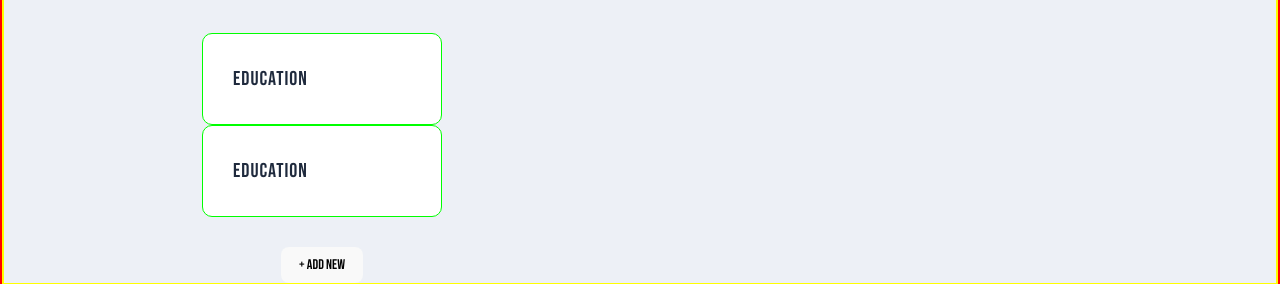
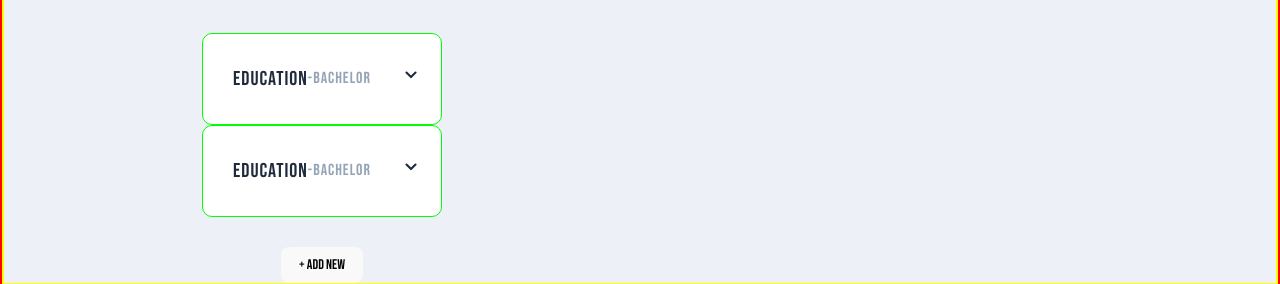
Before and after one commit to nickonyi/CV-Builder, a React (Vite) app: page / in a window 1280 px wide. Shown: the part 566-850 px from the top of the page. Built offline with nearby package versions, Linux system fonts and the light colour scheme.

Commit message:
education form

```diff
--- a/src/components/EducationForms.jsx
+++ b/src/components/EducationForms.jsx
@@ -1,6 +1,7 @@
-import { useContext, ChangeEvent, FormEvent } from "react";
+import { useContext, ChangeEvent, FormEvent,useState } from "react";
 import { DragDropContext, Droppable, Draggable} from "react-beautiful-dnd";
 import { FormDataContext } from "../App";
+import { initialEducationArray } from "../intialData";
 import { v4 as uuidv4 } from "uuid";
 
 
@@ -9,13 +10,118 @@ import ExpandLessIcon from "../icons/ExpandLessIcon";
 import ExpandMoreIcon from "../icons/ExpandMoreIcon";
 
 function EducationForm(){
+  const [educationObject,setEducationArray] = useState(initialEducationArray);
+  const [{id, school, qualification, startDate, endDate, location, isOpen }] = educationObject;
+  console.log(educationObject);
+
+
+  function toggleDropdown(){
+    setEducationArray((prevState)=>
+    prevState.map((edu)=> edu.id === id? {...edu,isOpen:!edu.isOpen}:edu)
+    );
+  }
+
+  const handleChange = (e)=> {
+     const {name,value} = e.target;
+
+     setEducationArray(prevState =>
+      prevState.map(edu => (edu.id === id? {...edu,[name]:value}:edu))
+      )
+  }
+
+  const handleDelete = (e)=> {
+    e.preventDefault();
+    setEducationArray(prevState =>
+      prevState.filter(edu => edu.id !== id)
+      )
+  }
+
+  const handleSave = (e)=> {
+     e.preventDefault();
+     toggleDropdown();
+  }
+
     return (
         <form className="education-form">
             <fieldset>
-                <div className="legend-container" >
+                <div className="legend-container" onClick={toggleDropdown}>
                     <div className="legend-content">
                         <legend>Education</legend>
+                        {!isOpen && qualification && (
+                          <div className="legend-qualification-preview">
+                            <span className="legend-dash">-</span>
+                            {qualification}
+                          </div>
+                        )}
                     </div>
+                    {isOpen?<ExpandLessIcon />:<ExpandMoreIcon/>}
+                </div>
+
+                <div className={`dropdown-menu ${isOpen?'open':''}`}>
+                  <ul>
+                    <li className="input-container">
+                      <label htmlFor={`qualification_${id}`}>Qualification</label>
+                      <input
+                      type="text"
+                      id={`qualification_${id}`}
+                      name="qualification"
+                      placeholder="Enterthe qualification name"
+                      value={qualification}
+                      onChange={handleChange}
+                      />
+                    </li>
+
+                    <li className="input-container">
+                      <label htmlFor={`school_${id}`}>School</label>
+                      <input
+                        type="text"
+                        id={`school_${id}`}
+                        name="school"
+                        placeholder="Enter the school name"
+                        value={school}
+                        onChange={handleChange}
+                      />
+                    </li>
+                    <li className="input-container">
+                      <label htmlFor={`location_${id}`}>Location</label>
+                      <input
+                        type="text"
+                        id={`location_${id}`}
+                        name="location"
+                        placeholder="Enter the location"
+                        value={location}
+                        onChange={handleChange}
+                      />
+                    </li>
+                    <li className="input-container">
+                      <label htmlFor={`startDate_${id}`}>Start Date</label>
+                      <input
+                        type="text"
+                        id={`startDate_${id}`}
+                        name="startDate"
+                        placeholder="Enter the start date"
+                        value={startDate}
+                        onChange={handleChange}
+                      />
+                    </li>
+                    <li className="input-container">
+                      <label htmlFor={`endDate_${id}`}>End Date</label>
+                      <input
+                        type="text"
+                        id={`endDate_${id}`}
+                        name="endDate"
+                        placeholder="Enter the end date"
+                        value={endDate}
+                        onChange={handleChange}
+                      />
+                    </li>
+                  </ul>
+
+                  <div className="button-container">
+                    <Button className="delete-button" label={"Delete"} onClick={handleDelete} />
+                    <Button className="save-button" label={"Save"} onClick={handleSave} />
+                  </div>
+
                 </div>
             </fieldset>
         </form>
@@ -24,6 +130,7 @@ function EducationForm(){
 
 function EducationForms (){
     const { educationArray, setEducationArray } = useContext(FormDataContext);
+    console.log(educationArray);
 
     const handleAddNew = () => {
         const newEducationEntry = {
@@ -55,9 +162,8 @@ function EducationForms (){
       };
 
     return (
-        <>
-        <div className="forms-title">Education</div>
-
+      <>
+      <div className="forms-title">Education</div>
 
       <DragDropContext onDragEnd={onDragEnd}>
         <Droppable droppableId="educationFormsContainer">
@@ -65,6 +171,7 @@ function EducationForms (){
             <div className="forms-container" {...provided.droppableProps} ref={provided.innerRef}>
               {/* Creates a form synced with each object */}
               {educationArray.map((educationObject, index) => (
+
                 <Draggable key={educationObject.id} draggableId={educationObject.id} index={index}>
                   {(provided) => (
                     <div
@@ -86,7 +193,7 @@ function EducationForms (){
       </DragDropContext>
 
       <Button className="forms-add-new" label={"+ Add new"} onClick={handleAddNew} />
-        </>
+    </>
     )
 }
 
--- a/src/styles/App.css
+++ b/src/styles/App.css
@@ -131,6 +131,10 @@ fieldset {
     border: none;
 }
 
+.legend-qualification-preview {
+    width: 63px;
+}
+
 
 /* Drop down menu */
 
@@ -145,6 +149,10 @@ fieldset {
 
 .header-form .dropdown-menu.open {
     max-height: 500px;
+}
+
+.education-form .dropdown-menu.open {
+    max-height: 600px;
 }
 
 textarea {
```
